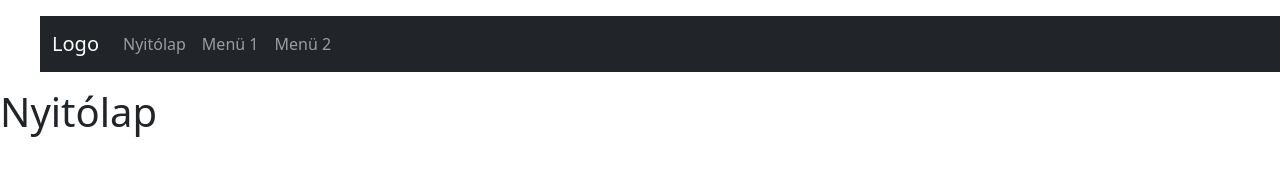
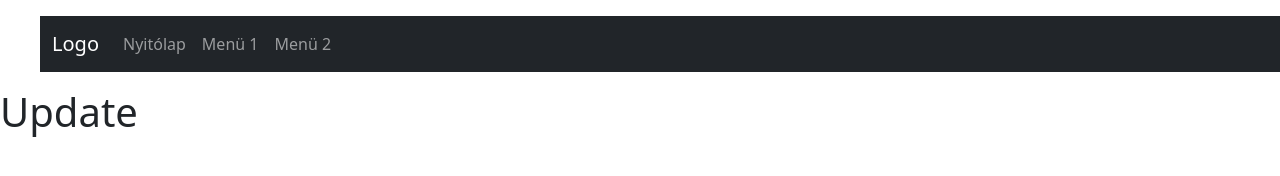
Before and after one commit to lacu46/proba_12_09, a plain HTML site: page index.html in a window 1280 px wide. Drawn offline with nearby package versions, Linux system fonts and the light colour scheme.

Commit message:
Update index.html

```diff
--- a/index.html
+++ b/index.html
@@ -17,7 +17,8 @@
 
     <dir id="menuSor"></dir>
 
-    <h1>Nyitólap</h1>
+    <h1>Update</h1>
+
 
     <script src="https://cdn.jsdelivr.net/npm/bootstrap@5.3.3/dist/js/bootstrap.bundle.min.js"></script>
     <script src="alap.js"></script>
```
